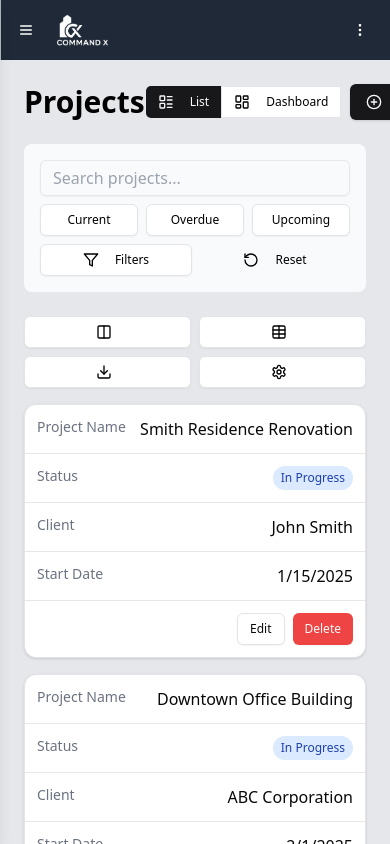
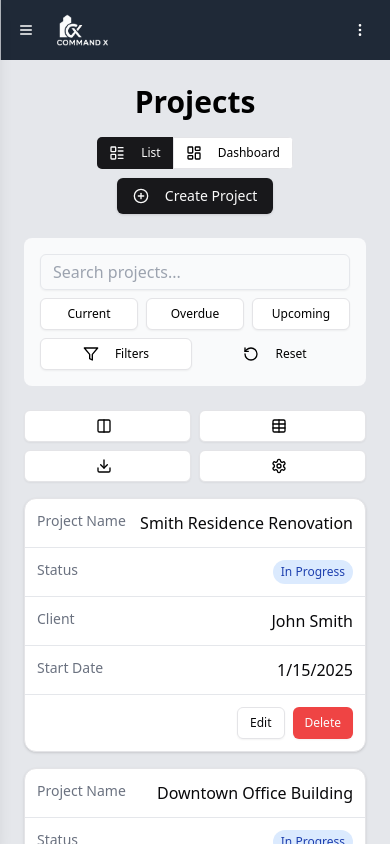
Before and after one commit to Smoothestguy/command-x, a React (Vite) app in the folder ubuntu/command-x-frontend/: page /projects in a window 390 px wide. Built offline with nearby package versions, Linux system fonts and the light colour scheme; sample sign-in values are in the browser's storage.

Commit message:
Center Projects title at the top of the page for better mobile display

```diff
--- a/ubuntu/command-x-frontend/src/pages/Projects.tsx
+++ b/ubuntu/command-x-frontend/src/pages/Projects.tsx
@@ -358,9 +358,10 @@
 
   return (
     <div className="p-4 md:p-8">
-      <div className="flex justify-between items-center mb-6">
-        <h1 className="text-3xl font-bold">Projects</h1>
-        <div className="flex items-center gap-2">
+      {/* Mobile-optimized header with centered title */}
+      <div className="flex flex-col mb-6">
+        <h1 className="text-3xl font-bold text-center mb-4">Projects</h1>
+        <div className="flex flex-wrap justify-center gap-2">
           <div className="flex border rounded-md overflow-hidden">
             <Button
               variant={viewMode === "table" ? "default" : "outline"}
```
